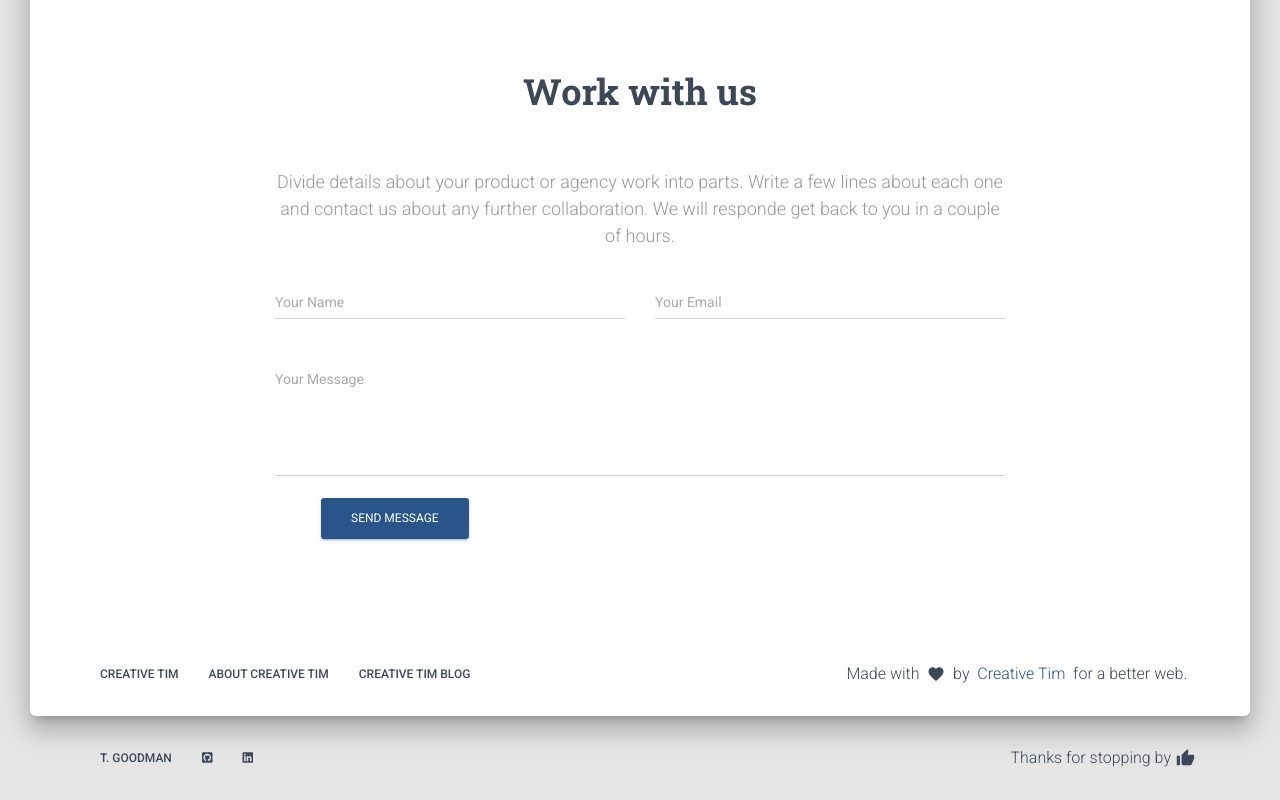
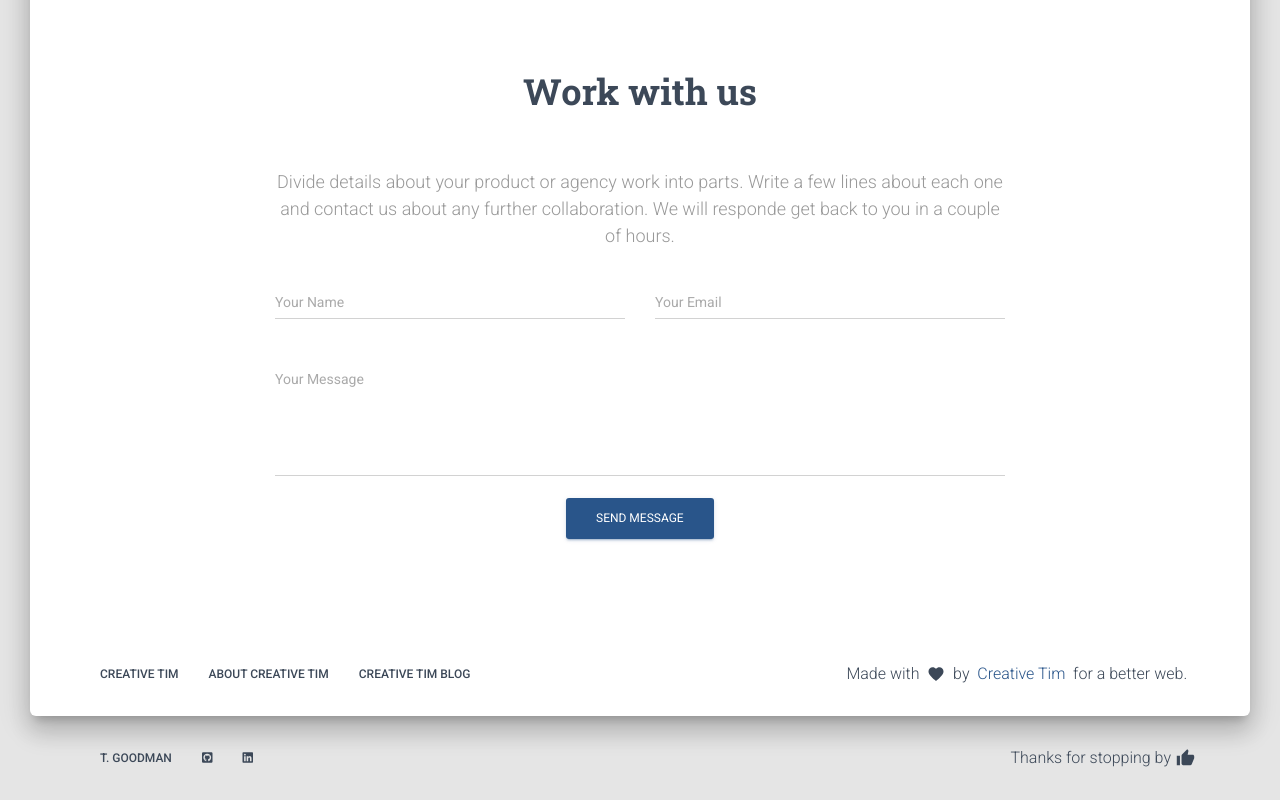
Before and after one commit to tg970/PERN-Advanced-Starter, a React app: page /landing in a window 1280 px wide. Shown: the part 1964-2764 px from the top of the page. Built offline with nearby package versions, Linux system fonts and the light colour scheme.

Commit message:
resolve proptype warning and fix styling issue

```diff
--- a/src/components/InfoArea/InfoArea.js
+++ b/src/components/InfoArea/InfoArea.js
@@ -40,7 +40,10 @@ InfoArea.defaultProps = {
 };
 
 InfoArea.propTypes = {
-  icon: PropTypes.func.isRequired,
+  icon: PropTypes.oneOfType([
+    PropTypes.func,
+    PropTypes.object,
+  ]).isRequired,
   title: PropTypes.string.isRequired,
   description: PropTypes.string.isRequired,
   iconColor: PropTypes.oneOf([
--- a/src/views/LandingPage/Sections/WorkSection.js
+++ b/src/views/LandingPage/Sections/WorkSection.js
@@ -59,11 +59,9 @@ export default function WorkSection() {
                   rows: 5
                 }}
               />
-              <GridContainer justify="center">
-                <GridItem xs={12} sm={12} md={4} className={classes.textCenter}>
-                  <Button color="primary">Send Message</Button>
-                </GridItem>
-              </GridContainer>
+              <GridItem xs={12} sm={12} md={12} className={classes.textCenter}>
+                <Button color="primary">Send Message</Button>
+              </GridItem>
             </GridContainer>
           </form>
         </GridItem>
```
